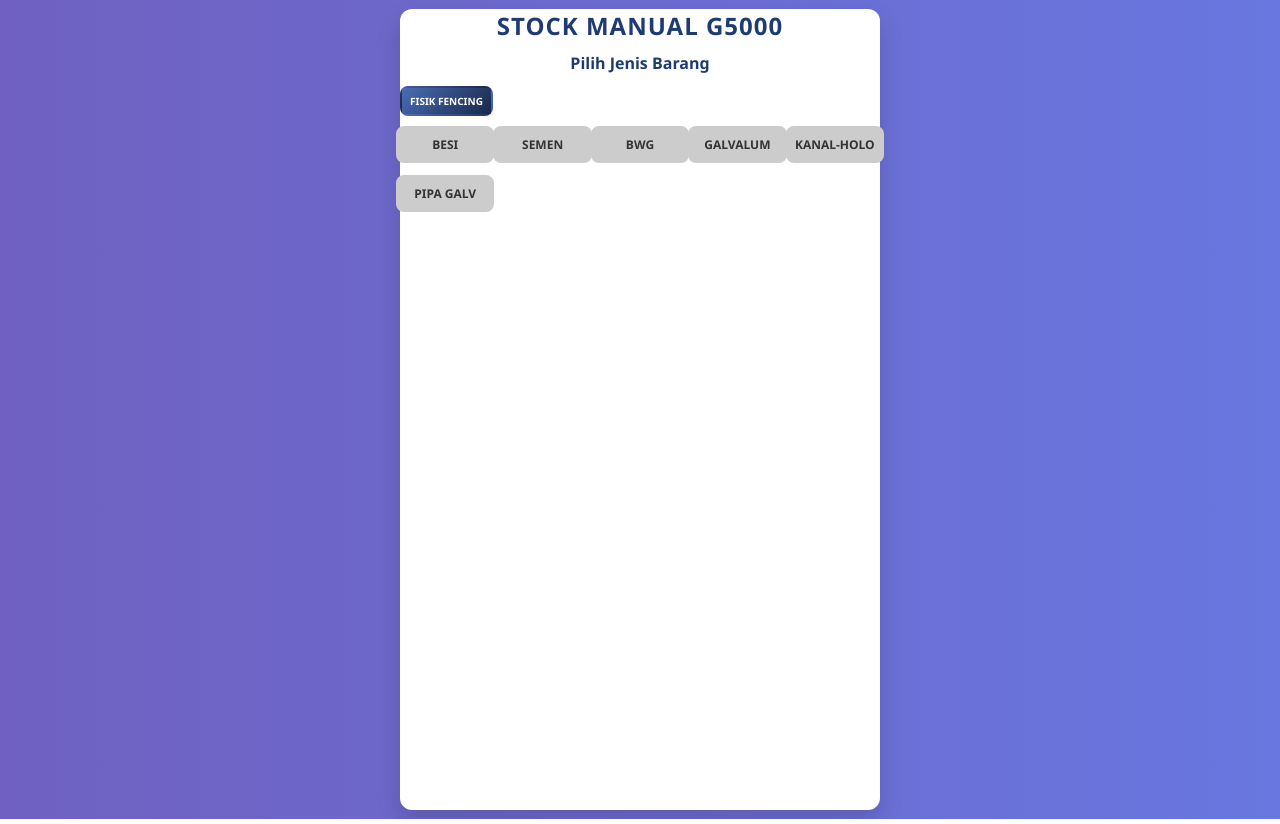
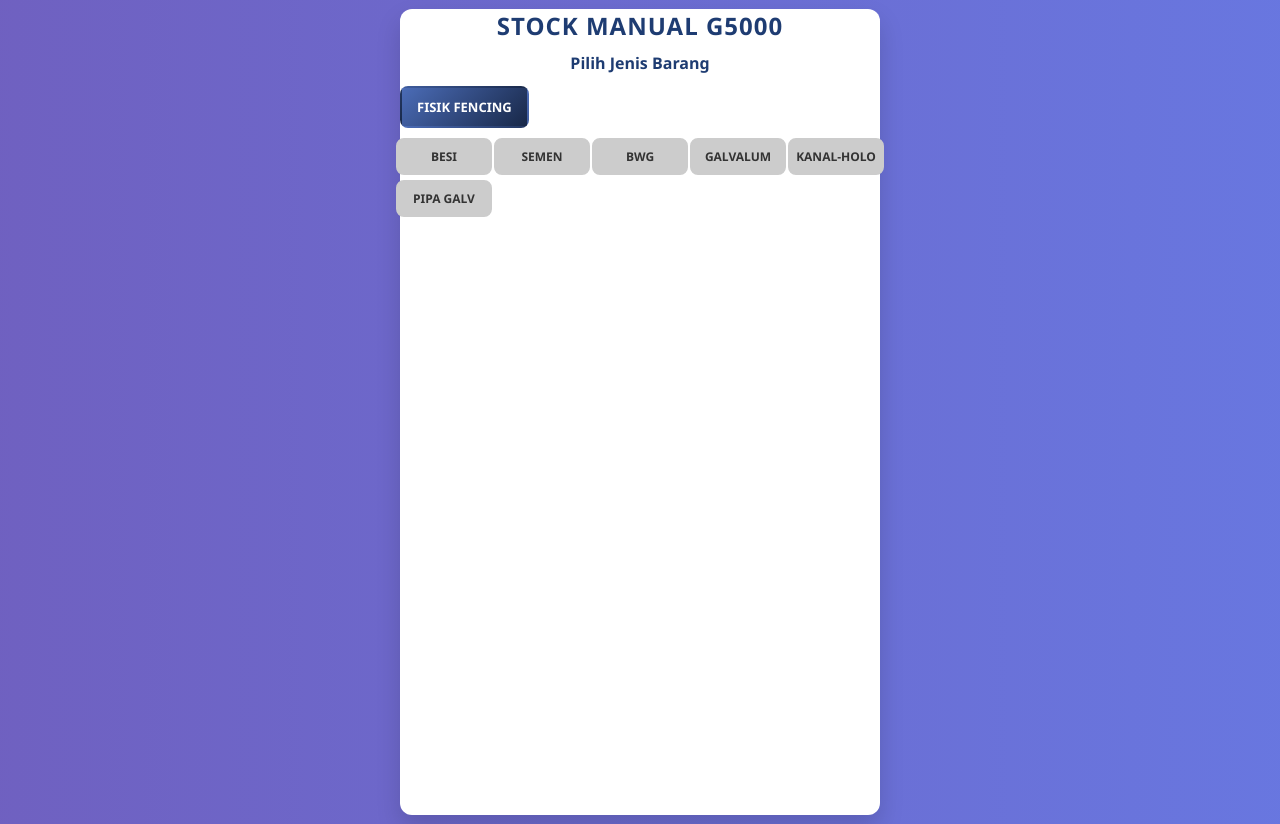
Before and after one commit to Arif-komp/besi, a plain HTML site: page index.html in a window 1280 px wide. Drawn offline with Linux system fonts and the light colour scheme.

Commit message:
Update index.html

```diff
--- a/index.html
+++ b/index.html
@@ -78,7 +78,7 @@ label {
 .radio-group {
   display: grid;
   grid-template-columns: repeat(5, 1fr); /* Menambah 1 kolom untuk tombol baru */
-  gap: 10px 7px;
+  gap: 3px 10px;
   width: 100%;
   justify-items: center;
   align-items: center; /* Vertikal align tengah semua item */
@@ -88,11 +88,11 @@ label {
   display: flex;
   align-items: center;
   justify-content: center;
-  padding: 6px 8px;
+  padding: 10px 15px;
   background: linear-gradient(135deg, #4b6cb7, #182848);
   color: white;
   font-weight: 700;
-  font-size: 10px;
+  font-size: 13px;
   border-radius: 8px;
   cursor: pointer;
   user-select: none;
@@ -131,7 +131,7 @@ label {
   width: 100%;
   text-align: center;
   display: inline-block;
-  padding: 6px 10px;
+  padding: 6px 8px;
   border-radius: 8px;
   transition: inherit;
   color: inherit;
```
